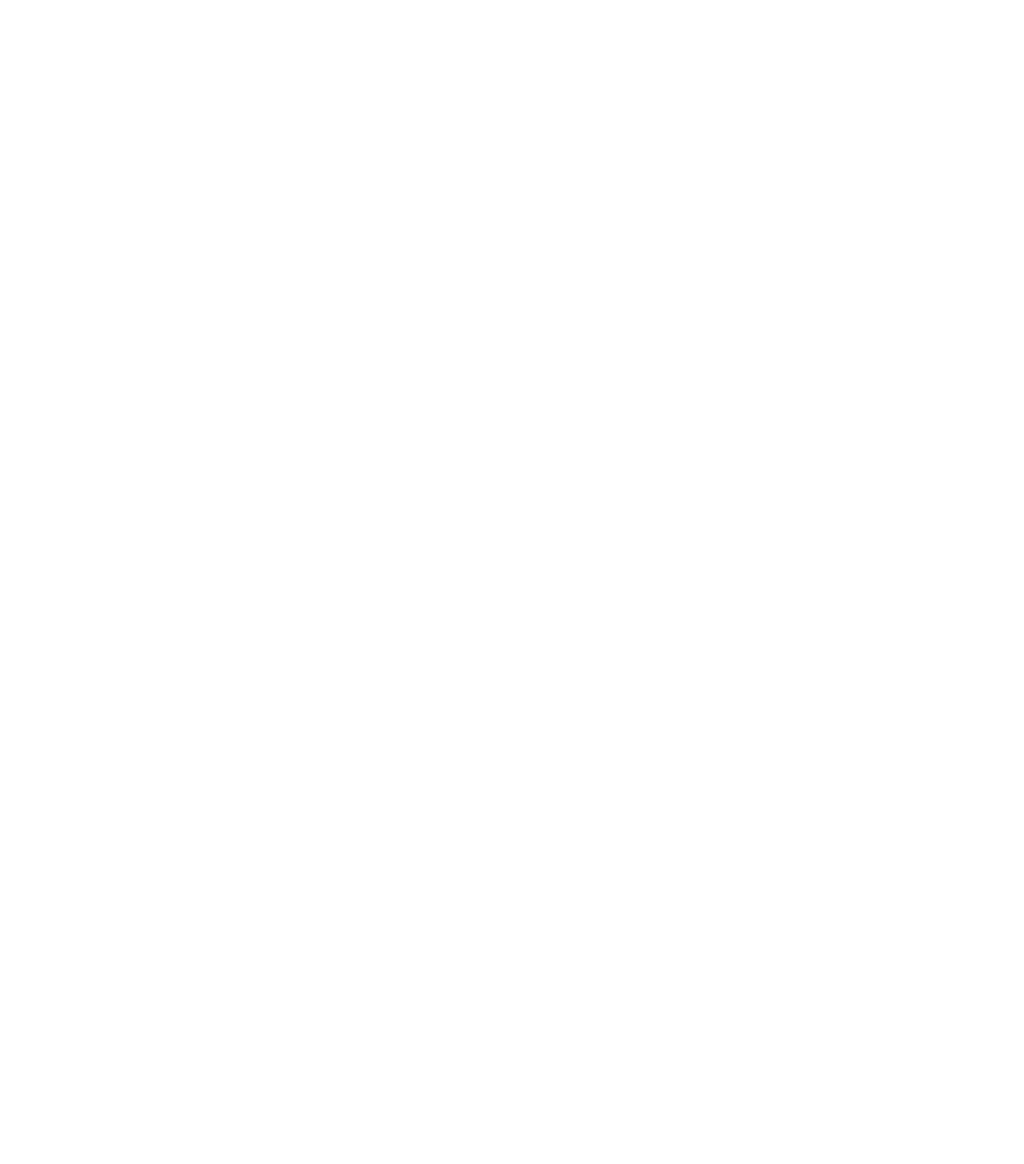
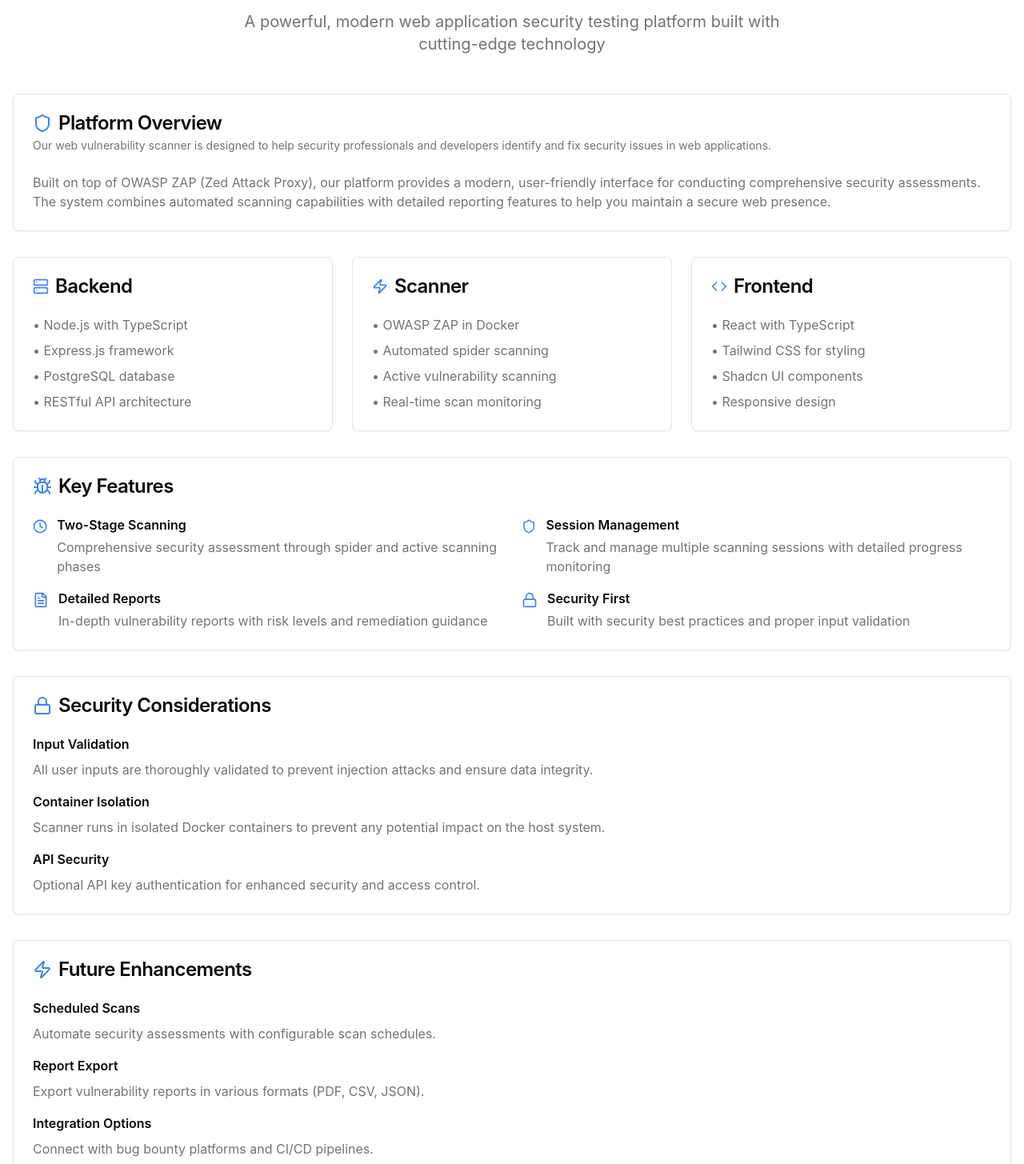
Before and after one commit to Francisnampellah/security_frontend, a React (Vite) app: page /about in a window 1280 px wide. Before the commit this address had no page. Shown: the part 75-1530 px from the top of the page at 80% size. Before the commit the page ends 800 px from the top, so only its background shows below. Built offline with nearby package versions, Linux system fonts and the light colour scheme.

Commit message:
Add About page with platform overview, tech stack, key features, security considerations, and future enhancements; refactor App component to include new routes.

```diff
--- a/src/App.tsx
+++ b/src/App.tsx
@@ -1,5 +1,5 @@
 import React from 'react'
-import { BrowserRouter as Router, Routes, Route, Navigate } from 'react-router-dom';
+import { BrowserRouter as Router, Routes, Route } from 'react-router-dom';
 import Dashboard from './pages/dashboard/index';
 import ScanSessionsPage from './pages/inventory';
 import { Home } from './pages/Home';
@@ -10,25 +10,23 @@ import LoginForm from './components/auth/LoginForm';
 import { Register } from './components/auth/Register';
 import { QueryClient, QueryClientProvider } from "@tanstack/react-query"
 import { Toaster } from "sonner"
+import About from '@/pages/About';
 
 
 // import { AddMedicineDialog } from './components/pages/inventory/components/AddMedicine';
 
-const queryClient = new QueryClient({
-  defaultOptions: {
-    queries: {
-      staleTime: 60 * 1000, // 1 minute
-    },
-  },
-})
+const queryClient = new QueryClient()
 
 function App() {
   return (
     <QueryClientProvider client={queryClient}>
-      <Router>
-        <AuthProvider>
+      <AuthProvider>
+        <Router>
           <Routes>
             <Route path="/" element={<Home />} />
+            <Route path="/about" element={<About />} />
+            <Route path="/dashboard" element={<Dashboard />} />
+            <Route path="/inventory" element={<ScanSessionsPage />} />
             <Route path="/login" element={<LoginForm />} />
             <Route path="/register" element={<Register />} />
 
@@ -37,9 +35,9 @@ function App() {
               <Route path="/dashboard/inventory" element={<ScanSessionsPage />} />
             </Route>
           </Routes>
-        </AuthProvider>
-      </Router>
-      <Toaster richColors position="top-right" />
+          <Toaster richColors position="top-right" />
+        </Router>
+      </AuthProvider>
     </QueryClientProvider>
   );
 }
--- /dev/null
+++ b/src/pages/About.tsx
@@ -0,0 +1,207 @@
+import { Shield, Code, Server, Zap, Clock, FileText, Bug, Lock } from "lucide-react"
+import { Card, CardContent, CardDescription, CardHeader, CardTitle } from "@/components/ui/card"
+
+export default function About() {
+  return (
+    <div className="container mx-auto px-4 py-8">
+      {/* Hero Section */}
+      <div className="text-center mb-12">
+        <h1 className="text-4xl font-bold mb-4">About Our Web Vulnerability Scanner</h1>
+        <p className="text-xl text-muted-foreground max-w-2xl mx-auto">
+          A powerful, modern web application security testing platform built with cutting-edge technology
+        </p>
+      </div>
+
+      {/* Overview Section */}
+      <Card className="mb-8">
+        <CardHeader>
+          <CardTitle className="flex items-center gap-2">
+            <Shield className="h-6 w-6 text-blue-500" />
+            Platform Overview
+          </CardTitle>
+          <CardDescription>
+            Our web vulnerability scanner is designed to help security professionals and developers identify and fix security issues in web applications.
+          </CardDescription>
+        </CardHeader>
+        <CardContent>
+          <p className="text-muted-foreground">
+            Built on top of OWASP ZAP (Zed Attack Proxy), our platform provides a modern, user-friendly interface for conducting comprehensive security assessments.
+            The system combines automated scanning capabilities with detailed reporting features to help you maintain a secure web presence.
+          </p>
+        </CardContent>
+      </Card>
+
+      {/* Tech Stack Section */}
+      <div className="grid md:grid-cols-3 gap-6 mb-8">
+        <Card>
+          <CardHeader>
+            <CardTitle className="flex items-center gap-2">
+              <Server className="h-5 w-5 text-blue-500" />
+              Backend
+            </CardTitle>
+          </CardHeader>
+          <CardContent>
+            <ul className="space-y-2 text-muted-foreground">
+              <li>• Node.js with TypeScript</li>
+              <li>• Express.js framework</li>
+              <li>• PostgreSQL database</li>
+              <li>• RESTful API architecture</li>
+            </ul>
+          </CardContent>
+        </Card>
+
+        <Card>
+          <CardHeader>
+            <CardTitle className="flex items-center gap-2">
+              <Zap className="h-5 w-5 text-blue-500" />
+              Scanner
+            </CardTitle>
+          </CardHeader>
+          <CardContent>
+            <ul className="space-y-2 text-muted-foreground">
+              <li>• OWASP ZAP in Docker</li>
+              <li>• Automated spider scanning</li>
+              <li>• Active vulnerability scanning</li>
+              <li>• Real-time scan monitoring</li>
+            </ul>
+          </CardContent>
+        </Card>
+
+        <Card>
+          <CardHeader>
+            <CardTitle className="flex items-center gap-2">
+              <Code className="h-5 w-5 text-blue-500" />
+              Frontend
+            </CardTitle>
+          </CardHeader>
+          <CardContent>
+            <ul className="space-y-2 text-muted-foreground">
+              <li>• React with TypeScript</li>
+              <li>• Tailwind CSS for styling</li>
+              <li>• Shadcn UI components</li>
+              <li>• Responsive design</li>
+            </ul>
+          </CardContent>
+        </Card>
+      </div>
+
+      {/* Key Features Section */}
+      <Card className="mb-8">
+        <CardHeader>
+          <CardTitle className="flex items-center gap-2">
+            <Bug className="h-6 w-6 text-blue-500" />
+            Key Features
+          </CardTitle>
+        </CardHeader>
+        <CardContent>
+          <div className="grid md:grid-cols-2 gap-6">
+            <div className="space-y-4">
+              <div className="flex items-start gap-3">
+                <Clock className="h-5 w-5 text-blue-500 mt-1" />
+                <div>
+                  <h3 className="font-semibold mb-1">Two-Stage Scanning</h3>
+                  <p className="text-muted-foreground">
+                    Comprehensive security assessment through spider and active scanning phases
+                  </p>
+                </div>
+              </div>
+              <div className="flex items-start gap-3">
+                <FileText className="h-5 w-5 text-blue-500 mt-1" />
+                <div>
+                  <h3 className="font-semibold mb-1">Detailed Reports</h3>
+                  <p className="text-muted-foreground">
+                    In-depth vulnerability reports with risk levels and remediation guidance
+                  </p>
+                </div>
+              </div>
+            </div>
+            <div className="space-y-4">
+              <div className="flex items-start gap-3">
+                <Shield className="h-5 w-5 text-blue-500 mt-1" />
+                <div>
+                  <h3 className="font-semibold mb-1">Session Management</h3>
+                  <p className="text-muted-foreground">
+                    Track and manage multiple scanning sessions with detailed progress monitoring
+                  </p>
+                </div>
+              </div>
+              <div className="flex items-start gap-3">
+                <Lock className="h-5 w-5 text-blue-500 mt-1" />
+                <div>
+                  <h3 className="font-semibold mb-1">Security First</h3>
+                  <p className="text-muted-foreground">
+                    Built with security best practices and proper input validation
+                  </p>
+                </div>
+              </div>
+            </div>
+          </div>
+        </CardContent>
+      </Card>
+
+      {/* Security Considerations */}
+      <Card className="mb-8">
+        <CardHeader>
+          <CardTitle className="flex items-center gap-2">
+            <Lock className="h-6 w-6 text-blue-500" />
+            Security Considerations
+          </CardTitle>
+        </CardHeader>
+        <CardContent>
+          <div className="space-y-4">
+            <div>
+              <h3 className="font-semibold mb-2">Input Validation</h3>
+              <p className="text-muted-foreground">
+                All user inputs are thoroughly validated to prevent injection attacks and ensure data integrity.
+              </p>
+            </div>
+            <div>
+              <h3 className="font-semibold mb-2">Container Isolation</h3>
+              <p className="text-muted-foreground">
+                Scanner runs in isolated Docker containers to prevent any potential impact on the host system.
+              </p>
+            </div>
+            <div>
+              <h3 className="font-semibold mb-2">API Security</h3>
+              <p className="text-muted-foreground">
+                Optional API key authentication for enhanced security and access control.
+              </p>
+            </div>
+          </div>
+        </CardContent>
+      </Card>
+
+      {/* Future Enhancements */}
+      <Card>
+        <CardHeader>
+          <CardTitle className="flex items-center gap-2">
+            <Zap className="h-6 w-6 text-blue-500" />
+            Future Enhancements
+          </CardTitle>
+        </CardHeader>
+        <CardContent>
+          <div className="space-y-4">
+            <div>
+              <h3 className="font-semibold mb-2">Scheduled Scans</h3>
+              <p className="text-muted-foreground">
+                Automate security assessments with configurable scan schedules.
+              </p>
+            </div>
+            <div>
+              <h3 className="font-semibold mb-2">Report Export</h3>
+              <p className="text-muted-foreground">
+                Export vulnerability reports in various formats (PDF, CSV, JSON).
+              </p>
+            </div>
+            <div>
+              <h3 className="font-semibold mb-2">Integration Options</h3>
+              <p className="text-muted-foreground">
+                Connect with bug bounty platforms and CI/CD pipelines.
+              </p>
+            </div>
+          </div>
+        </CardContent>
+      </Card>
+    </div>
+  )
+}
--- a/src/pages/Home.tsx
+++ b/src/pages/Home.tsx
@@ -19,7 +19,7 @@ export function Home() {
         {/* Animated Gradient Border */}
         <div className="absolute inset-0 bg-gradient-to-r from-blue-500/20 via-purple-500/20 to-blue-500/20 animate-gradient-x" />
 
-        <div className="container mx-auto px-4 py-32 relative">
+        <div className="container mx-auto px-4 py-20 relative">
           <div className="text-center space-y-8 max-w-4xl mx-auto">
             {/* Logo and Badge */}
             <div className="flex items-center justify-center space-x-3 mb-8">
@@ -46,7 +46,7 @@ export function Home() {
             </div>
 
             {/* CTA Buttons */}
-            <div className="flex gap-4 justify-center pt-4">
+            <div className="flex items-center justify-center gap-4">
               <Button
                 size="lg"
                 onClick={() => navigate("/login")}
@@ -58,10 +58,10 @@ export function Home() {
               <Button
                 size="lg"
                 variant="outline"
-                onClick={() => navigate("/login")}
+                onClick={() => navigate("/about")}
                 className="border-blue-500/20 text-blue-100 hover:bg-blue-500/10"
               >
-                Learn More
+                About Us
               </Button>
             </div>
 
```
Also changed, not shown: src/pages/inventory/components/ScanTable.tsx (+12 -2 lines).
